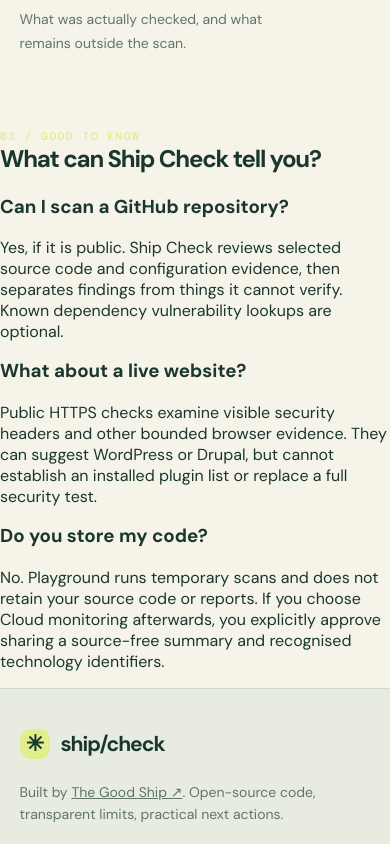
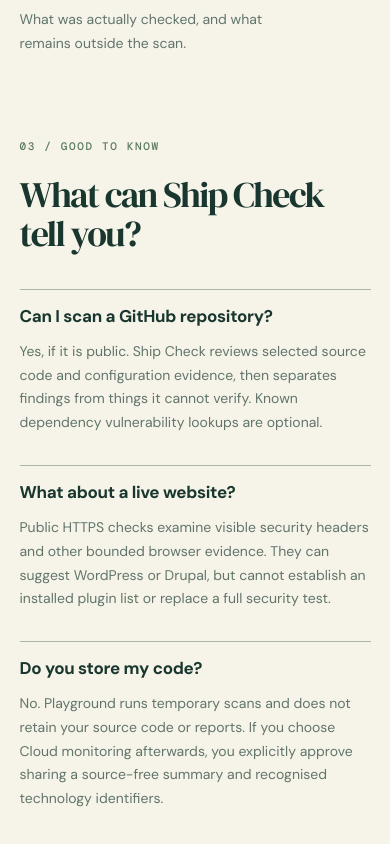
Before and after one commit to tomcwxyz/Ship-check, a Next.js app in the folder playground/: page / in a window 390 px wide. Shown: the part 2620-3464 px from the top of the page. Built offline with nearby package versions, Linux system fonts and the light colour scheme.

Commit message:
style(playground): restrained responsive FAQ layout matching editorial brand

```diff
--- a/playground/app/globals.css
+++ b/playground/app/globals.css
@@ -50,3 +50,23 @@ footer{padding:55px 6%;background:#e8ebdf;border-top:1px solid #cfd9ce}footer .w
 .site-cms-finding strong{display:flex;align-items:center;gap:9px;font-size:15px;}
 .site-cms-finding strong svg{width:18px;height:18px;color:#466c56;}
 .site-cms-finding p{font-size:13px;line-height:1.65;margin:10px 0 0;color:#526b59;}
+
+/* Search landing content — useful answers, not a keyword-heavy footer. */
+.playground-questions{padding:10px 6% 85px;}
+.playground-questions .section-index{color:#5b7a60;}
+.playground-questions h2{
+  font:400 clamp(36px,4.5vw,59px)/1.1 "DM Serif Display",Georgia,serif;
+  letter-spacing:-.045em;
+  max-width:760px;
+  margin:22px 0 35px;
+}
+.questions-grid{display:grid;grid-template-columns:repeat(3,minmax(0,1fr));gap:36px;}
+.questions-grid article{border-top:1px solid #a7b9a9;padding-top:18px;}
+.questions-grid h3{font-size:17px;line-height:1.35;letter-spacing:-.018em;margin:0 0 12px;}
+.questions-grid p{font-size:14px;line-height:1.7;color:var(--grey);max-width:420px;}
+@media(max-width:800px){
+  .playground-questions{padding:10px 5% 60px;}
+  .questions-grid{grid-template-columns:1fr;gap:16px;}
+  .questions-grid article{padding-top:15px;}
+  .questions-grid p{max-width:640px;}
+}
```
